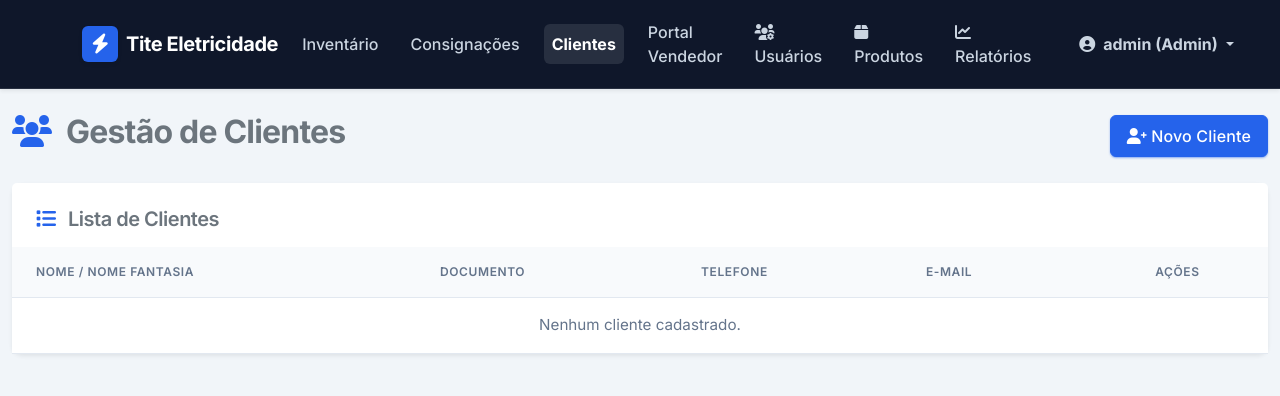
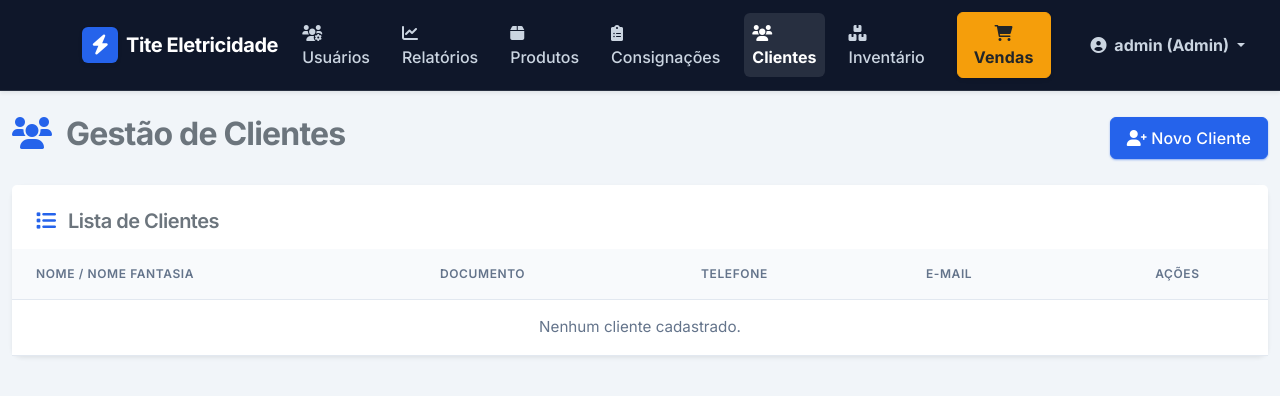
Before and after one commit to florianolucas1/erp-tite-eletricidade, a Flask app: page /clientes in a window 1280 px wide. Shown: the top 396 px of the page. Run offline with Flask 3, Linux system fonts and the light colour scheme; a user stored in the database is signed in; data comes from the database, SQL or seed files in the repository; data that the repository does not hold is empty; some libraries are stand-ins or nearby versions.

Commit message:
UI: Reorganiza o menu superior e destaca o botao de vendas

```diff
--- a/app/views/templates/base.html
+++ b/app/views/templates/base.html
@@ -27,26 +27,28 @@
             </a>
             <div class="navbar-nav ms-auto flex-row gap-3 align-items-center">
                 {% if current_user.is_authenticated %}
-                <a class="nav-link {% if request.path == '/' or request.path == '/dashboard' %}active fw-bold{% endif %}"
-                    href="/">Inventário</a>
-                <a class="nav-link {% if request.path == '/consignacoes' %}active fw-bold{% endif %}"
-                    href="/consignacoes">Consignações</a>
-                <a class="nav-link {% if request.path == '/clientes' %}active fw-bold{% endif %}"
-                    href="/clientes">Clientes</a>
-                <a class="nav-link {% if request.path == '/vendedor' %}active fw-bold{% endif %}"
-                    href="/vendedor">Portal Vendedor</a>
 
                 {% if current_user.role == 'Admin' %}
-                <a class="nav-link {% if request.path == '/usuarios' %}active fw-bold text-danger{% endif %}"
+                <a class="nav-link {% if request.path == '/usuarios' %}active fw-bold text-white{% endif %}"
                     href="/usuarios"><i class="fas fa-users-cog"></i> Usuários</a>
                 {% endif %}
 
                 {% if current_user.role == 'Gerente' or current_user.role == 'Admin' %}
-                <a class="nav-link {% if request.path == '/produtos' %}active fw-bold text-warning{% endif %}"
+                <a class="nav-link {% if request.path == '/relatorio' %}active fw-bold text-white{% endif %}"
+                    href="/relatorio"><i class="fas fa-chart-line"></i> Relatórios</a>
+                <a class="nav-link {% if request.path == '/produtos' %}active fw-bold text-white{% endif %}"
                     href="/produtos"><i class="fas fa-box"></i> Produtos</a>
-                <a class="nav-link {% if request.path == '/relatorio' %}active fw-bold text-warning{% endif %}"
-                    href="/relatorio"><i class="fas fa-chart-line"></i> Relatórios</a>
                 {% endif %}
+
+                <a class="nav-link {% if request.path == '/consignacoes' %}active fw-bold text-white{% endif %}"
+                    href="/consignacoes"><i class="fas fa-clipboard-list"></i> Consignações</a>
+                <a class="nav-link {% if request.path == '/clientes' %}active fw-bold text-white{% endif %}"
+                    href="/clientes"><i class="fas fa-users"></i> Clientes</a>
+                <a class="nav-link {% if request.path == '/' or request.path == '/dashboard' %}active fw-bold text-white{% endif %}"
+                    href="/"><i class="fas fa-boxes"></i> Inventário</a>
+
+                <a class="btn btn-warning text-dark fw-bold ms-2 px-3 shadow-sm {% if request.path == '/vendedor' %}border border-2 border-white{% endif %}"
+                    href="/vendedor"><i class="fas fa-shopping-cart"></i> Vendas</a>
 
                 <!-- Perfil do Usuário -->
                 <div class="nav-item dropdown ms-3">
```
